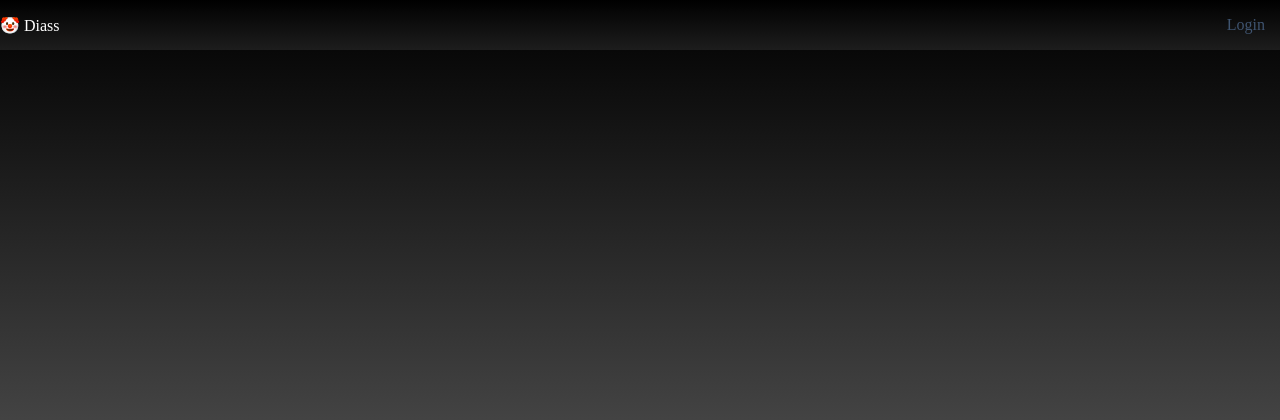
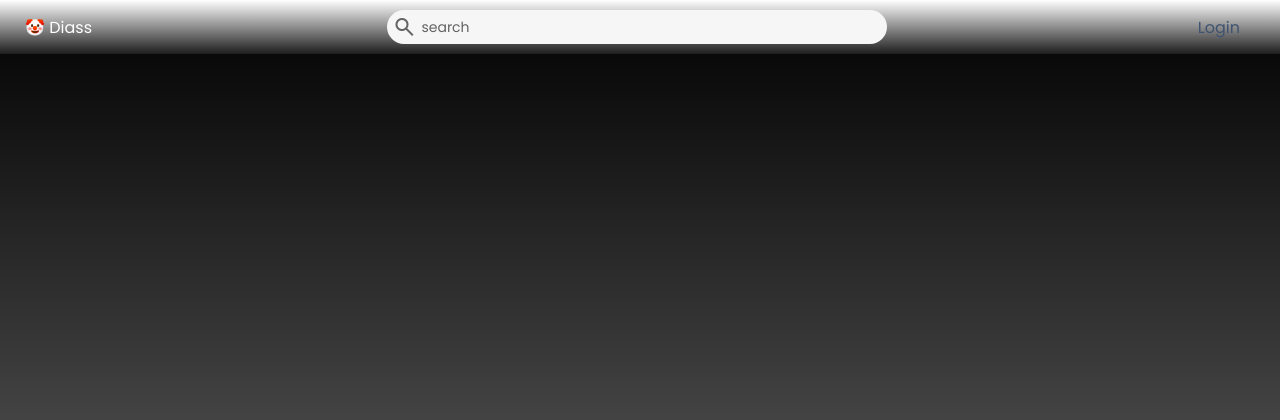
Before and after one commit to Regolous/VsCodeWeb, a PHP site: page /indexmain.html in a window 1280 px wide. Shown: the top 420 px of the page. Run offline with PHP 8.4, Linux system fonts and the light colour scheme.

Commit message:
loginpage mainpage design update

```diff
--- a/index.html
+++ b/index.html
@@ -9,9 +9,10 @@
 <body>
   <div class="wrapper">
     <section>
+      <div class="image-container"></div>
       <div class="form-box">
         <div class="form-value">
-          <form action="main.html" method="post">
+          <form action="">
             <h2>Login</h2>
             <div class="inputbox">
               <input type="email" required>
--- a/indexmain.html
+++ b/indexmain.html
@@ -4,20 +4,27 @@
     <meta charset="UTF-8">
     <meta name="viewport" content="width=device-width, initial-scale=1.0">
     <link rel="stylesheet" href="stylemain.css">
+    <link rel="stylesheet" href="https://fonts.googleapis.com/css2?family=Material+Symbols+Outlined:opsz,wght,FILL,GRAD@24,400,0,0">
     <title>mainpage</title>
 </head>
 <body>
     <header>
-        <nav class="navbar">
+        <nav class="navbar .section">
         <a href="#" class="navlogo">
             <h2 class="logotext">🤡 Diass</h2>
         </a>
+
+        <form action="">
+        <div class="search">
+            <span class="searchicon material-symbols-outlined">search</span>
+            <input class="searchinput" type="search" placeholder="search" name="" id="">
+        </div>
+        </form>
+
         <ul class="navmenu">
             <li class="navitem">
                 <a href="#" class="navlink">Login</a>
             </li>
-
-
         </ul>
         </nav>
     </header>
--- a/stylemain.css
+++ b/stylemain.css
@@ -1,6 +1,6 @@
 @import url('https://fonts.googleapis.com/css2?family=Poppins:ital,wght@0,100;0,200;0,300;0,400;0,500;0,600;0,700;0,800;0,900;1,100;1,200;1,300;1,400;1,500;1,600;1,700;1,800;1,900&display=swap');
 
-{
+*{
     margin: 0;
     padding: 0;
     box-sizing: border-box;
@@ -28,8 +28,51 @@ button{
     background: none;
 }
 
+.section{
+    margin: 0 auto;
+    padding: 0 20px;
+    max-width: var(--site-max-width);
+}
+
+.search{
+    width:max-content;
+    display: flex;
+    align-items: center;
+    margin: 10px;
+    padding: 5px;
+    border-radius: 30px;
+    background: #f6f6f6;
+    width: 500px;
+    transition: box-shadow 0.25s;
+}
+
+.search:focus-within{
+    box-shadow: 0 0 2px rgba(0, 0, 0, 2);
+}
+
+.searchinput{
+    font-size: 14px;
+    font-family: 'Poppins', sans-serif;
+    color: #777777;
+    margin-left: 5px;
+    outline: none;
+    border: none;
+    background: transparent;
+    flex: 1;
+}
+
+.searchinput::placeholder{
+    color: rgba(0, 0, 0, 0.6);
+}
+
+.searchicon{
+    color: rgba(0, 0, 0, 0.6);
+}
+
 header {
-   background-image: linear-gradient(black,#1d1d1d);
+    margin: 0 auto;
+    padding: 0 25px;
+   background-image: linear-gradient(rgb(255, 255, 255),#1d1d1d);
 }
 
 header .navbar {
@@ -57,6 +100,6 @@ header .navbar {
     transition: 0.3s ease;
 }
 .navbar .navmenu .navlink:hover{
-    background: #b82929;
+    background: #777777;
     color: #000;
 }
```
Also changed, not shown: style.css (+5 -4 lines).
